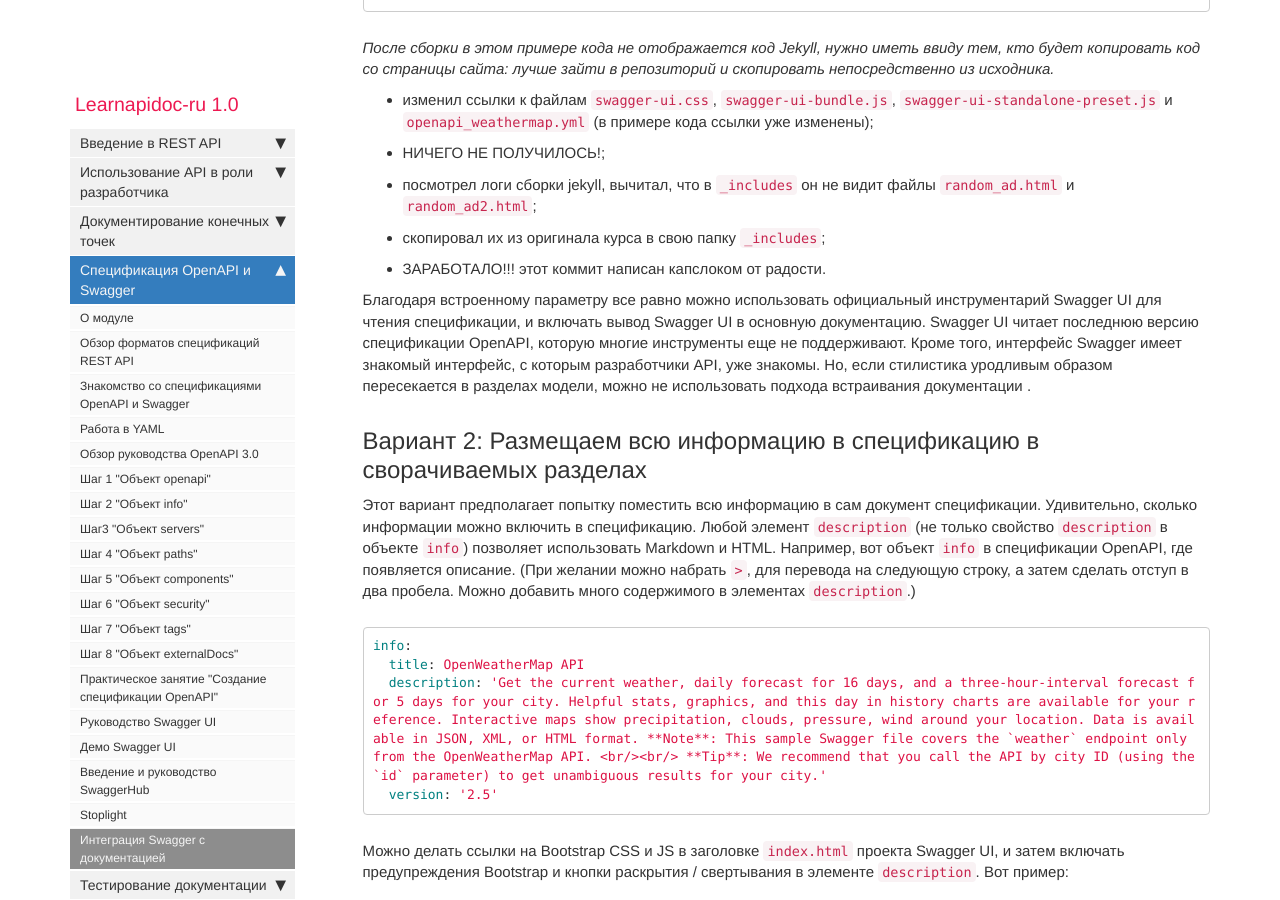
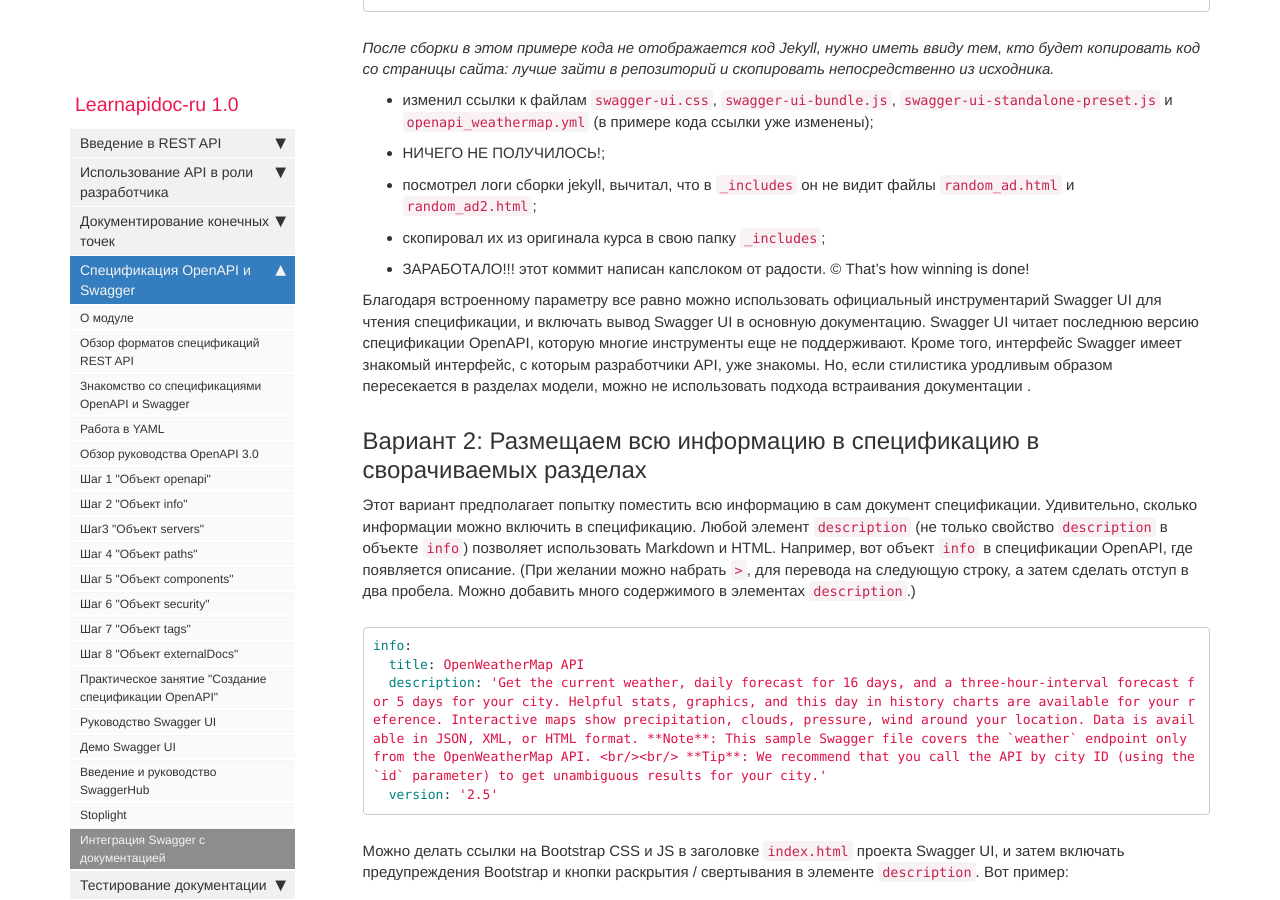
Before and after one commit to Starkovden/Starkovden.github.io, a Jekyll site: the page built from pages/openapi-specification/integrating-swagger-with-docs.md, in a window 1280 px wide and 900 px high, scrolled down 7356 px. Built offline with Jekyll 4.4.1, drawn with Linux system fonts in a browser that asks for light colours; nearby versions of some CDN libraries; comment, search, counter and statistics services are not loaded.

Commit message:
цитата из фильма

```diff
--- a/pages/openapi-specification/integrating-swagger-with-docs.md
+++ b/pages/openapi-specification/integrating-swagger-with-docs.md
@@ -332,7 +332,7 @@ button.btn.try-out__btn {
 - НИЧЕГО НЕ ПОЛУЧИЛОСЬ!;
 - посмотрел логи сборки jekyll, вычитал, что в `_includes` он не видит файлы `random_ad.html` и `random_ad2.html`;
 - скопировал их из оригинала курса в свою папку `_includes`;
-- ЗАРАБОТАЛО!!! этот коммит написан капслоком от радости.
+- ЗАРАБОТАЛО!!! этот коммит написан капслоком от радости. © That's how winning is done!
 
 Благодаря встроенному параметру все равно можно использовать официальный инструментарий Swagger UI для чтения спецификации, и включать вывод Swagger UI в основную документацию. Swagger UI читает последнюю версию спецификации OpenAPI, которую многие инструменты еще не поддерживают. Кроме того, интерфейс Swagger имеет знакомый интерфейс, с которым разработчики API, уже знакомы. Но, если стилистика уродливым образом пересекается в разделах модели, можно не использовать  подхода встраивания документации .
 
```
